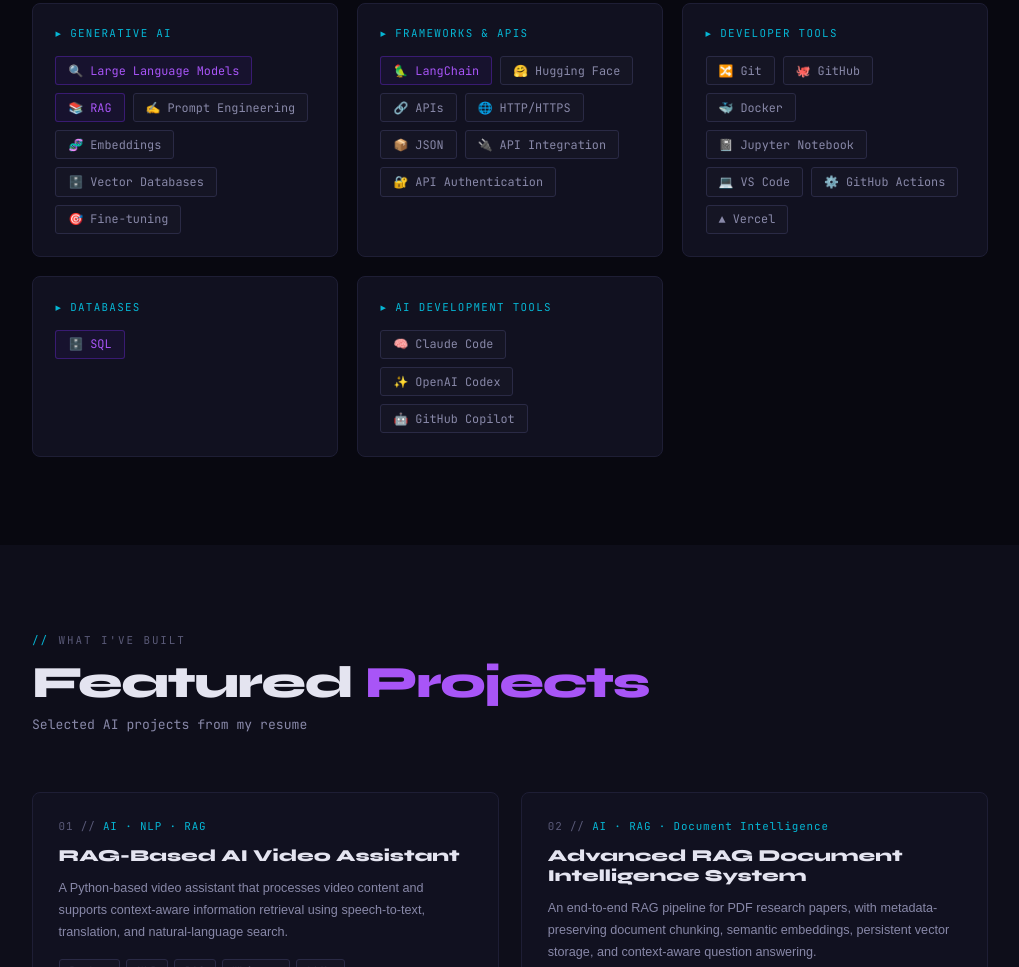
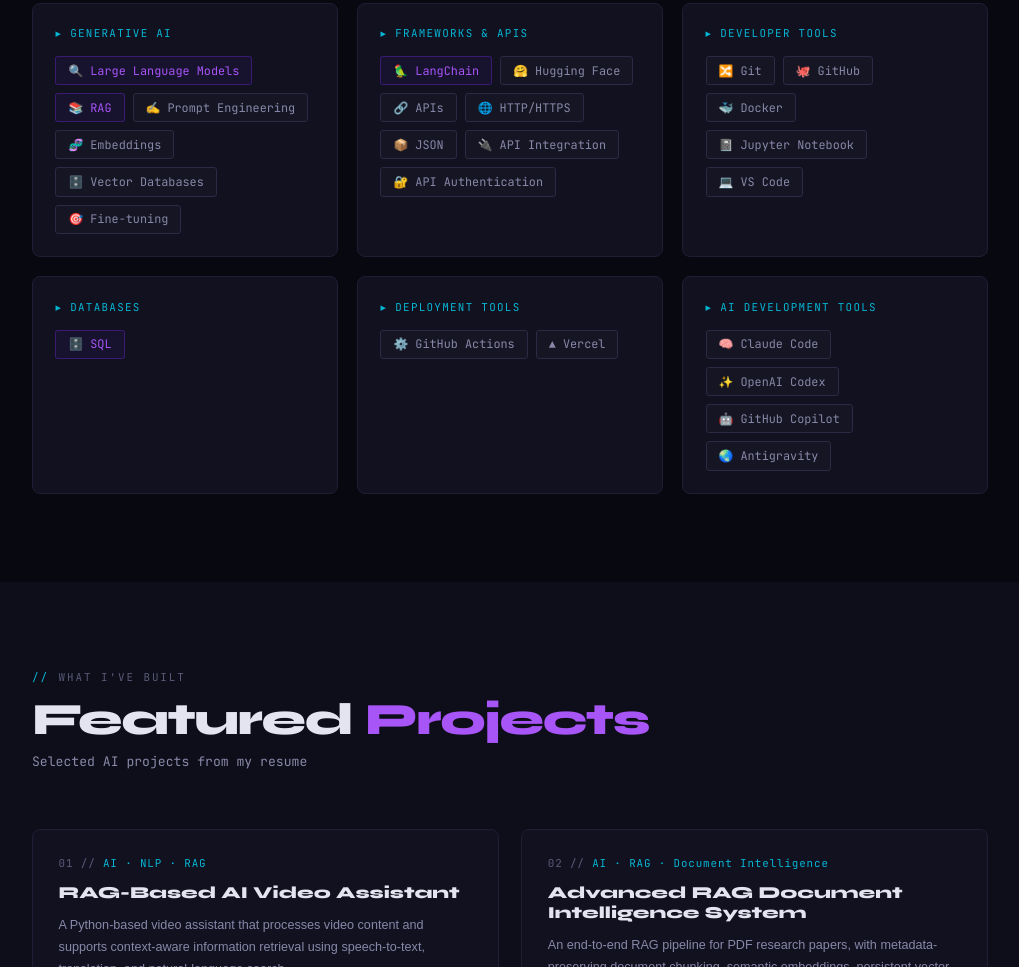
Before and after one commit to Anish-1504/My_Portfolio-, a plain HTML site: page index (1).html in a window 1280 px wide. Shown: the part 2375-3342 px from the top of the page, without its empty margins (130-1149 px from the left). Drawn offline with Linux system fonts and the light colour scheme; a web font is replaced by a local one.

Commit message:
Organize portfolio skills
Co-authored-by: Copilot <223556219+Copilot@users.noreply.github.com>

```diff
--- a/index (1).html
+++ b/index (1).html
@@ -892,8 +892,6 @@ footer{
             <span class="sg-chip">🐳 Docker</span>
             <span class="sg-chip">📓 Jupyter Notebook</span>
             <span class="sg-chip">💻 VS Code</span>
-            <span class="sg-chip">⚙️ GitHub Actions</span>
-            <span class="sg-chip">▲ Vercel</span>
           </div>
         </div>
         <div class="skill-group reveal">
@@ -902,12 +900,20 @@ footer{
             <span class="sg-chip featured">🗄️ SQL</span>
           </div>
         </div>
+        <div class="skill-group reveal">
+          <div class="sg-title">Deployment Tools</div>
+          <div class="sg-chips">
+            <span class="sg-chip">⚙️ GitHub Actions</span>
+            <span class="sg-chip">▲ Vercel</span>
+          </div>
+        </div>
         <div class="skill-group reveal reveal-delay-1">
           <div class="sg-title">AI Development Tools</div>
           <div class="sg-chips">
             <span class="sg-chip">🧠 Claude Code</span>
             <span class="sg-chip">✨ OpenAI Codex</span>
             <span class="sg-chip">🤖 GitHub Copilot</span>
+            <span class="sg-chip">🌏 Antigravity</span>
           </div>
         </div>
       </div>
```
